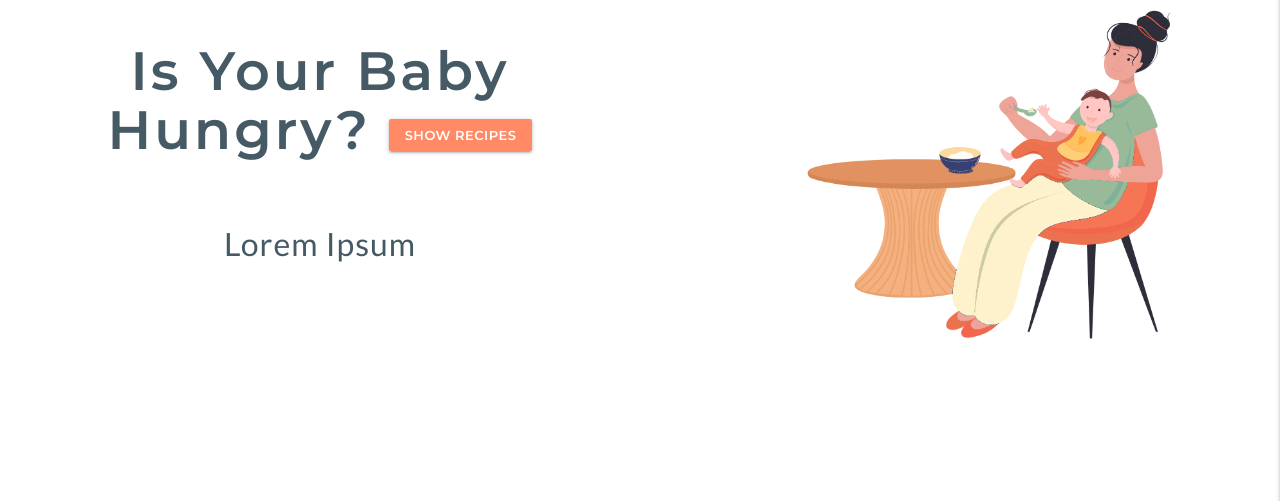
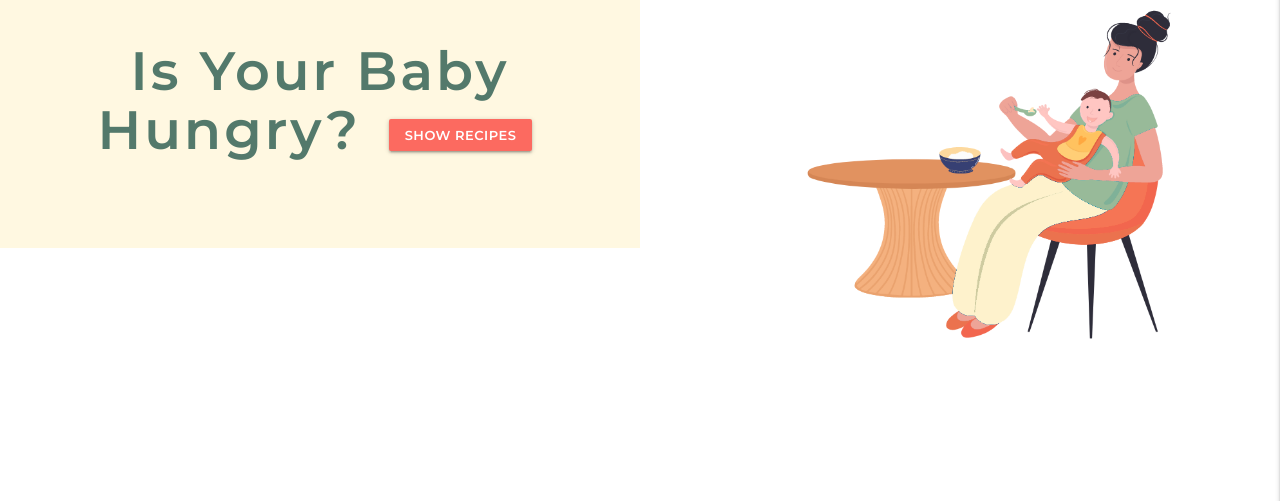
Before and after one commit to flisanp/ms3-baby-food-recipes, a Flask app: page / in a window 1280 px wide. Shown: the part 84-585 px from the top of the page. Run offline with Flask 2, Linux system fonts and the light colour scheme; some libraries are stand-ins or nearby versions; some web fonts are replaced.

Commit message:
changed overall colors

```diff
--- a/static/css/style.css
+++ b/static/css/style.css
@@ -18,7 +18,7 @@ h1 {
     font-weight: 600;
     font-size: 48px;
     letter-spacing: 3px;
-    color: #455a64;
+    color: #53796B;
 }
 
 h2 {
@@ -118,6 +118,10 @@ nav a i{
 .hero-image {
     height: 100vh;
 }
+
+.hero-text-box{
+    background-color: #fff8e1;
+}
 /*----------recipes-----------*/
 
 .recipe-image {
@@ -140,9 +144,14 @@ form a .btn{
 
 .btn {
     margin: 10px;
-    background-color: #ff8a65 !important;
+    background-color: #FC6A60 !important;
 }
 
+.btn-small {
+
+    margin: 10px;
+    background-color: #FC6A60 !important;
+}
 
 /*----------footer----------*/
 
--- a/templates/index.html
+++ b/templates/index.html
@@ -3,10 +3,10 @@
 
 
 <div class="row">
-   <div class="col s12 l6">
+   <div class="col s12 l6 hero-text-box">
       <h1 class="center-align heading">Is Your Baby Hungry? <a href="{{ url_for('get_recipes') }}"
-            class="btn-small #ff8a65 deep-orange lighten-2">SHOW RECIPES</a></h1>
-      <h2 class="center-align sub-heading">Lorem Ipsum</h2>
+            class="btn-small">SHOW RECIPES</a></h1>
+      <h2 class="center-align sub-heading"></h2>
    </div>
 
    <!--hero image-->
```
